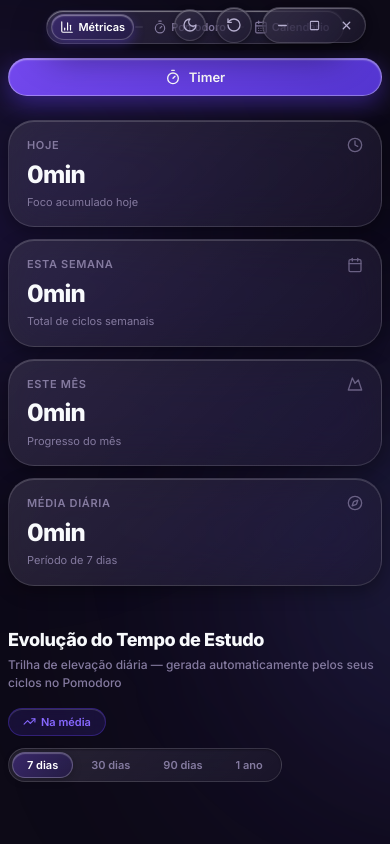
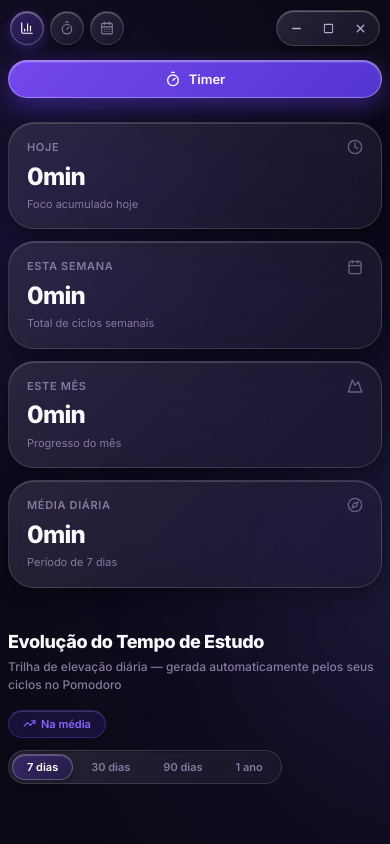
Before and after one commit to AmericoGodoyG/SprintFocus, a React (Vite) app: page /#/metrics in a window 390 px wide. Built offline with nearby package versions, Linux system fonts and the light colour scheme.

Commit message:
fix: corrige registro de tempo, renomeia Pausa Curta e ajusta responsividade do menu

```diff
--- a/src/main/index.ts
+++ b/src/main/index.ts
@@ -23,7 +23,7 @@ function createWindow(): BrowserWindow {
   const mainWindow = new BrowserWindow({
     width: 1280,
     height: 800,
-    minWidth: 420,
+    minWidth: 480,
     minHeight: 520,
     show: false,
     frame: false,
--- a/src/renderer/src/components/layout/StudyFlowSlider.module.css
+++ b/src/renderer/src/components/layout/StudyFlowSlider.module.css
@@ -8,10 +8,9 @@
   overflow: hidden;
 }
 
-/* Top Menu Bar — Liquid Glass Floating Control */
+/* Top Menu Bar — Liquid Glass Floating Control (3-column: spacer | pills | controls) */
 .topBarContainer {
   display: flex;
-  justify-content: center;
   align-items: center;
   padding: 24px 24px 18px 24px;
   z-index: 30;
@@ -21,13 +20,19 @@
   -webkit-app-region: drag;
   gap: var(--space-3);
 }
+
+/* Invisible spacer mirroring right controls — keeps pills truly centered */
+.topLeftSpacer {
+  flex: 1;
+  min-width: 0;
+}
+
 .topRightControls {
-  position: absolute;
-  right: 24px;
-  top: 50%;
-  transform: translateY(-50%);
+  flex: 1;
+  min-width: 0;
   display: flex;
   align-items: center;
+  justify-content: flex-end;
   gap: 10px;
   z-index: 40;
   -webkit-app-region: no-drag;
@@ -121,7 +126,8 @@
   gap: 4px;
   position: relative;
   -webkit-app-region: no-drag;
-  flex-shrink: 0;
+  flex-shrink: 1;
+  min-width: 0;
 }
 
 .pillBtn {
@@ -138,6 +144,10 @@
   cursor: pointer;
   transition: all var(--transition-normal);
   user-select: none;
+  white-space: nowrap;
+  flex-shrink: 1;
+  min-width: 0;
+  overflow: hidden;
 }
 
 .pillBtn:hover {
@@ -165,6 +175,7 @@
   border-radius: var(--radius-full);
   margin: 0 -1px;
   transition: background var(--transition-normal);
+  flex-shrink: 0;
 }
 
 .pillConnectorActive {
@@ -306,6 +317,7 @@
 @media (max-width: 768px) {
   .topBarContainer {
     padding: 14px 16px 10px 16px;
+    gap: 8px;
   }
 
   .pillBtn {
@@ -334,28 +346,80 @@
   .arrowNext {
     right: var(--space-2);
   }
+
+  .topRightControls {
+    gap: 6px;
+  }
+
+  .themeToggleBtn,
+  .settingsToggleBtn {
+    width: 32px;
+    height: 32px;
+  }
 }
 
 @media (max-width: 640px) {
   .topBarContainer {
     padding: 10px 10px 6px 10px;
-    gap: 8px;
+    gap: 6px;
   }
 
+  /* Remove glass container — pills become standalone buttons */
   .flowPills {
-    padding: 3px 4px;
-    gap: 2px;
+    background: transparent;
+    backdrop-filter: none;
+    -webkit-backdrop-filter: none;
+    border: none;
+    box-shadow: none;
+    padding: 0;
+    gap: 6px;
   }
 
+  /* Hide connectors between pills */
+  .pillConnector {
+    display: none;
+  }
+
+  /* Hide text labels — icon only */
+  .pillBtn span {
+    display: none;
+  }
+
+  /* Pills become individual glass icon buttons */
   .pillBtn {
-    padding: 5px 8px;
-    font-size: 11px;
+    padding: 7px;
+    gap: 0;
+    background: var(--glass-surface);
+    backdrop-filter: var(--glass-blur);
+    -webkit-backdrop-filter: var(--glass-blur);
+    border: 1px solid var(--glass-border);
+    box-shadow: var(--glass-bevel), var(--shadow-sm);
+    border-radius: var(--radius-full);
+    width: 34px;
+    height: 34px;
+    justify-content: center;
+    flex-shrink: 0;
+  }
+
+  .pillBtnActive {
+    background: var(--glass-surface-active);
+    border-color: var(--glass-border-light);
+    box-shadow: var(--glass-bevel-intense), 0 4px 12px rgba(102, 65, 255, 0.3);
+  }
+
+  /* Hide theme toggle and settings buttons at narrow widths */
+  .themeToggleBtn,
+  .settingsToggleBtn {
+    display: none;
+  }
+
+  .topRightControls {
     gap: 4px;
   }
 
-  .themeToggleBtn {
-    width: 32px;
-    height: 32px;
+  /* Hide left spacer since pills are compact now */
+  .topLeftSpacer {
+    display: none;
   }
 
   /* On narrow screens, floating lateral arrows overlap content cards; hide them and let users swipe or tap top pills */
--- a/src/renderer/src/components/layout/StudyFlowSlider.tsx
+++ b/src/renderer/src/components/layout/StudyFlowSlider.tsx
@@ -173,6 +173,9 @@ export default function StudyFlowSlider() {
     >
       {/* Top Menu Bar — Flow Navigation Pills & Theme Toggle */}
       <header className={styles.topBarContainer} aria-label="Menu superior">
+        {/* Invisible spacer to balance right controls — keeps pills truly centered */}
+        <div className={styles.topLeftSpacer} aria-hidden="true" />
+
         <nav className={styles.flowPills} aria-label="Navegação de telas">
           {FLOW_STEPS.map((step, idx) => {
             const Icon = step.icon
--- a/src/renderer/src/pages/Pomodoro.tsx
+++ b/src/renderer/src/pages/Pomodoro.tsx
@@ -36,7 +36,7 @@ const defaultSettings: PomodoroSettings = {
 
 const SESSION_LABELS: Record<SessionType, string> = {
   study: 'Foco',
-  short_break: 'Pausa Curta',
+  short_break: 'Pausa',
   long_break: 'Pausa Longa'
 }
 
@@ -159,13 +159,16 @@ function Pomodoro() {
       return
     }
 
+    let clamped = parsed
     if (sessionType === 'study') {
-      handleUpdateStudyMinutes(parsed)
+      clamped = Math.max(1, Math.min(180, parsed))
+      handleUpdateStudyMinutes(clamped)
     } else if (sessionType === 'short_break') {
-      handleUpdateShortBreak(parsed)
+      clamped = Math.max(1, Math.min(30, parsed))
+      handleUpdateShortBreak(clamped)
     }
 
-    const newSec = parsed * 60
+    const newSec = clamped * 60
     setTimeLeft(newSec)
     if (isRunning) {
       targetEndTimeRef.current = Date.now() + newSec * 1000
@@ -174,7 +177,7 @@ function Pomodoro() {
   }
 
   function handleUpdateShortBreak(mins: number) {
-    const val = Math.max(1, Math.min(60, mins))
+    const val = Math.max(1, Math.min(30, mins))
     const updated = { ...settings, shortBreakMinutes: val }
     setSettings(updated)
     if (!isRunning && sessionType === 'short_break') {
@@ -481,8 +484,9 @@ function Pomodoro() {
     const now = new Date()
 
     if (sessionType === 'study') {
-      const elapsedSeconds = Math.max(1, (settings.studyMinutes * 60) - timeLeft)
-      const elapsedMinutes = Math.max(1, Math.round(elapsedSeconds / 60))
+      // Use wall-clock elapsed time from startedAt for accurate recording
+      const elapsedMs = startedAt ? (now.getTime() - startedAt.getTime()) : 0
+      const elapsedMinutes = Math.max(1, Math.round(elapsedMs / 60000))
 
       if (sessionId) {
         await getApi().finishSession(sessionId, now.toISOString(), elapsedMinutes, 'completed')
@@ -843,12 +847,12 @@ function Pomodoro() {
 
           </div>
 
-          {/* 2. Tempo de Pausa Curta */}
+          {/* 2. Tempo de Pausa */}
           <div className={styles.configGroup} data-testid="config-group-short-break">
             <div className={styles.configGroupHeader}>
               <div className={styles.configLabelRow}>
                 <Coffee size={14} className={styles.configIconShortBreak} />
-                <label className={styles.configLabel}>Pausa Curta</label>
+                <label className={styles.configLabel}>Pausa</label>
               </div>
             </div>
 
@@ -857,12 +861,12 @@ function Pomodoro() {
               value={settings.shortBreakMinutes}
               onChange={handleUpdateShortBreak}
               min={1}
-              max={60}
+              max={30}
               step={1}
               disabled={isRunning}
               unit="min"
               testId="ruler-short-break"
-              ariaLabel="Tempo de Pausa Curta"
+              ariaLabel="Tempo de Pausa"
               stepAmount={1}
               valTestId="val-short-break"
               btnMinusTestId="btn-short-break-minus"
```
